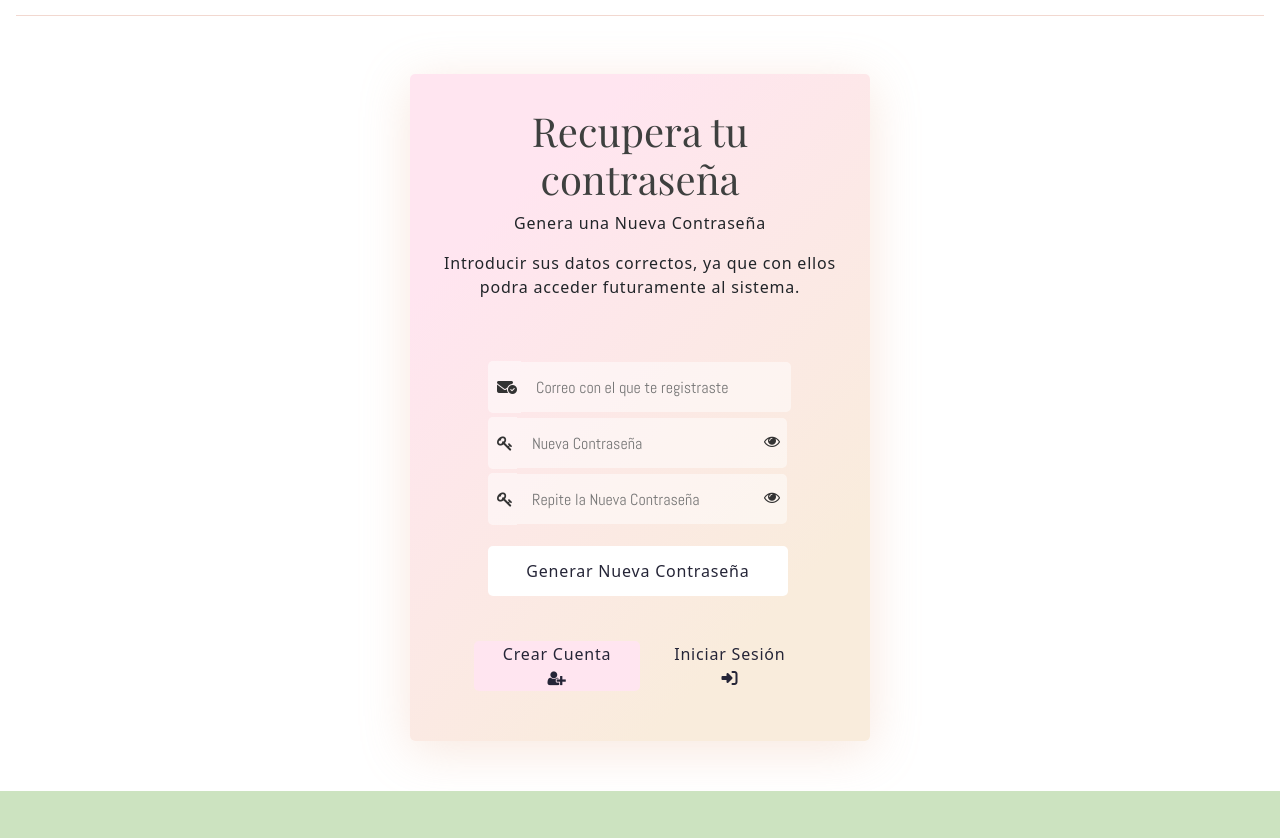
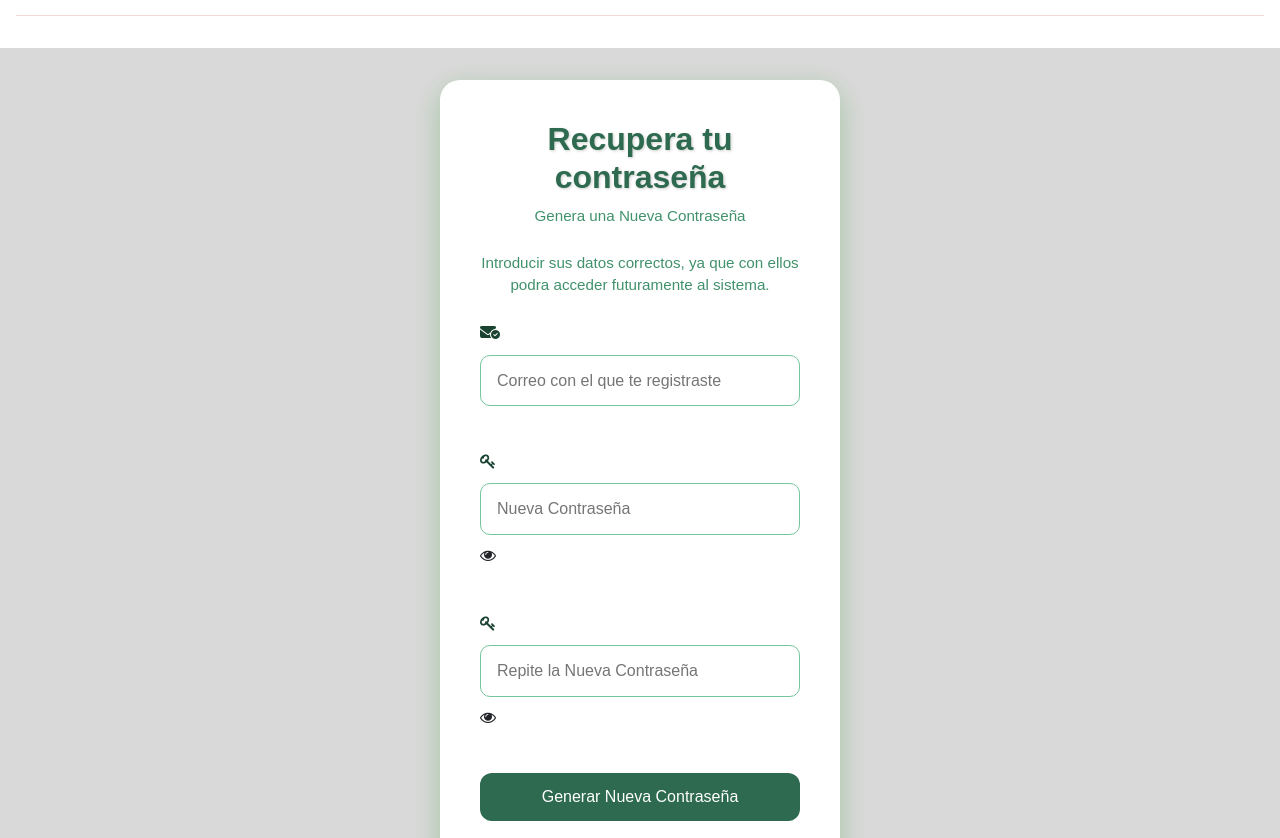
Before and after one commit to MarcosRugerio/SeminarioTernurin, a PHP site: page /olvido.php in a window 1280 px wide. Shown: the part 217-1055 px from the top of the page. Run offline with PHP 8.4, Linux system fonts and the light colour scheme; some libraries are stand-ins or nearby versions; some web fonts are replaced.

Commit message:
Se edito los css del olvido.php

```diff
--- a/Araceli_y_algo_más/olvido.php
+++ b/Araceli_y_algo_más/olvido.php
@@ -13,7 +13,7 @@ $con = $db->conectar();
   <meta charset="UTF-8">
   <meta http-equiv="X-UA-Compatible" content="IE=edge">
   <meta name="viewport" content="width=device-width, initial-scale=1.0">
-  <title>Olvide mi Contraseña Gabcy</title>
+  <title>Olvide mi Contraseña</title>
 
   <!--REFERENCIAR LIBRERIAS-->
   <link rel="stylesheet" type="text/css" href="librerias/alertifyjs/css/alertify.css">
@@ -25,8 +25,6 @@ $con = $db->conectar();
 
   <link rel="stylesheet" href="https://cdnjs.cloudflare.com/ajax/libs/font-awesome/6.4.0/css/all.min.css" integrity="sha512-iecdLmaskl7CVkqkXNQ/ZH/XLlvWZOJyj7Yy7tcenmpD1ypASozpmT/E0iPtmFIB46ZmdtAc9eNBvH0H/ZpiBw==" crossorigin="anonymous" referrerpolicy="no-referrer" />
 
-  <link rel="stylesheet" type="text/css" href="estilos/estilosOlvido.css">
-
   <script type="text/javascript" src="js/pass.js"></script>
   <link rel="stylesheet" href="css/font-awesome.min.css">
 
@@ -34,6 +32,150 @@ $con = $db->conectar();
   <script type="text/javascript" src="js/main-scripts.js"> </script>
 
   <link rel="shortcut icon" href="img/logotipo_araceli.png">
+
+  <style>
+  body {
+    background: #ffffff;
+    font-family: 'Montserrat', sans-serif;
+    margin: 0;
+    padding: 0;
+    overflow-x: hidden;
+  }
+
+  .overlay {
+    display: flex;
+    justify-content: center;
+    align-items: center;
+    min-height: 100vh;
+    background: rgba(0, 0, 0, 0.15);
+    backdrop-filter: blur(8px);
+    padding: 2rem;
+  }
+
+  .form2 {
+    background: #ffffff;
+    padding: 2.5rem;
+    border-radius: 20px;
+    box-shadow: 0 8px 30px rgba(0, 128, 0, 0.25);
+    max-width: 400px;
+    width: 100%;
+    animation: slideIn 0.8s ease;
+    transition: transform 0.3s ease;
+  }
+
+  .form2:hover {
+    transform: scale(1.02);
+  }
+
+  .head-form h2 {
+    text-align: center;
+    color: #2d6a4f;
+    font-weight: bold;
+    margin-bottom: 0.5rem;
+    text-shadow: 1px 1px 3px rgba(0, 0, 0, 0.2);
+  }
+
+  .head-form p {
+    text-align: center;
+    color: #40916c;
+    font-size: 0.95rem;
+    margin-bottom: 1.5rem;
+  }
+
+  .field-set {
+    display: flex;
+    flex-direction: column;
+    gap: 0.6rem;
+    margin-bottom: 1rem;
+  }
+
+  .form-input2 {
+    width: 100%;
+    padding: 0.8rem 1rem;
+    border: 1.5px solid #74c69d;
+    border-radius: 10px;
+    font-size: 1rem;
+    transition: all 0.3s ease;
+  }
+
+  .form-input2:focus {
+    outline: none;
+    border-color: #2d6a4f;
+    box-shadow: 0 0 0 3px rgba(46, 204, 113, 0.2);
+  }
+
+  .input-item i {
+    margin-right: 0.5rem;
+    color: #1b4332;
+  }
+
+  .button2.log-in {
+    background-color: #2d6a4f;
+    color: white;
+    border: none;
+    padding: 0.75rem;
+    border-radius: 12px;
+    font-size: 1rem;
+    cursor: pointer;
+    transition: all 0.3s ease;
+  }
+
+  .button2.log-in:hover {
+    background-color: #1b4332;
+  }
+
+  .other {
+    margin-top: 1.5rem;
+    display: flex;
+    flex-direction: column;
+    gap: 0.7rem;
+  }
+
+  .button2.submits2 {
+    background-color: #95d5b2;
+    border: none;
+    padding: 0.6rem;
+    border-radius: 12px;
+    font-size: 0.95rem;
+    color: #081c15;
+    transition: background-color 0.3s ease;
+  }
+
+  .button2.submits2:hover {
+    background-color: #74c69d;
+  }
+
+  @keyframes slideIn {
+    from {
+      opacity: 0;
+      transform: translateY(-40px);
+    }
+    to {
+      opacity: 1;
+      transform: translateY(0);
+    }
+  }
+
+  @media (max-width: 576px) {
+    .form2 {
+      padding: 1.5rem;
+      border-radius: 15px;
+    }
+
+    .head-form h2 {
+      font-size: 1.5rem;
+    }
+
+    .form-input2 {
+      font-size: 0.95rem;
+    }
+
+    .button2.log-in,
+    .button2.submits2 {
+      font-size: 0.9rem;
+    }
+  }
+</style>
 
 <body>
 
```
